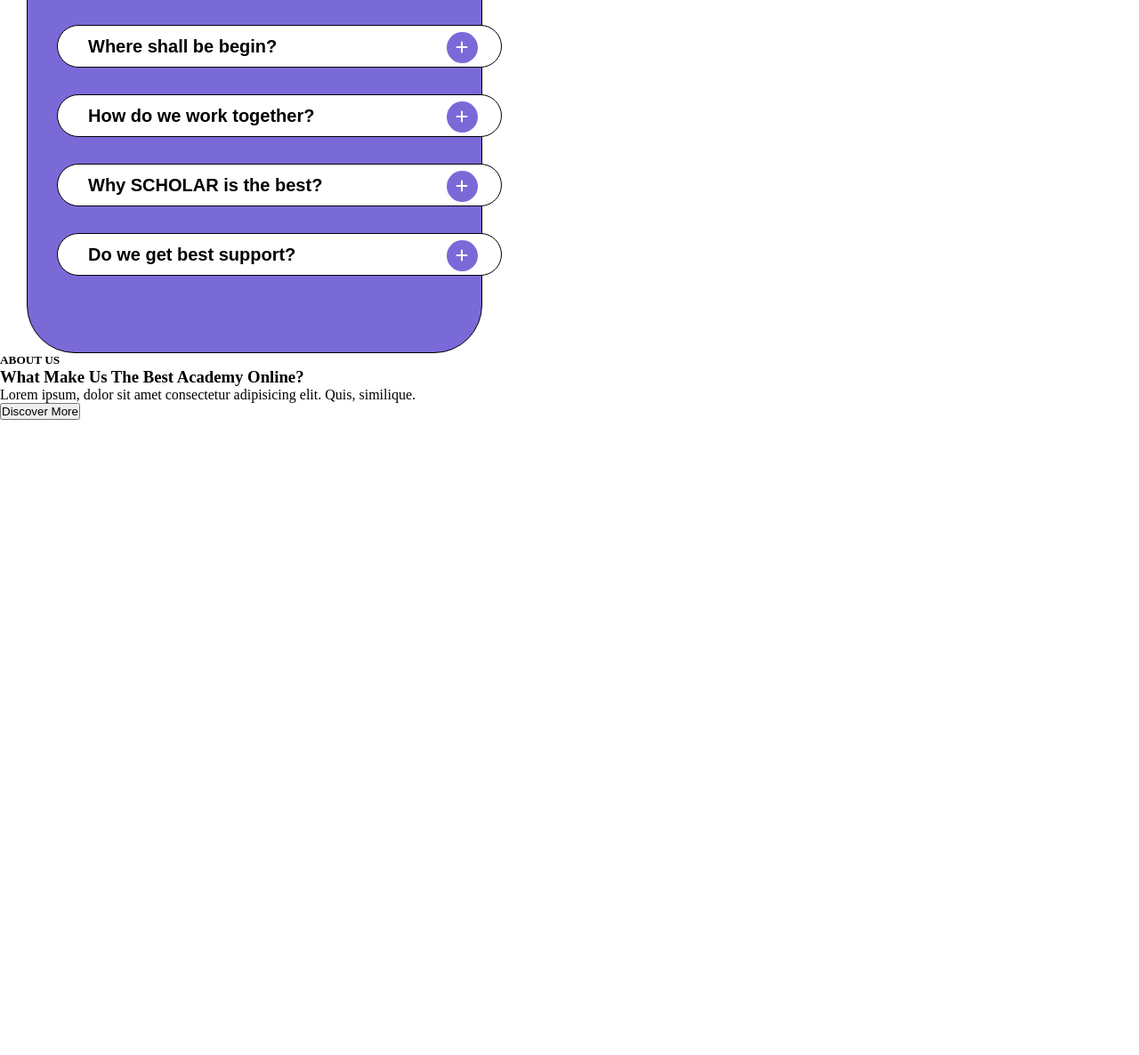
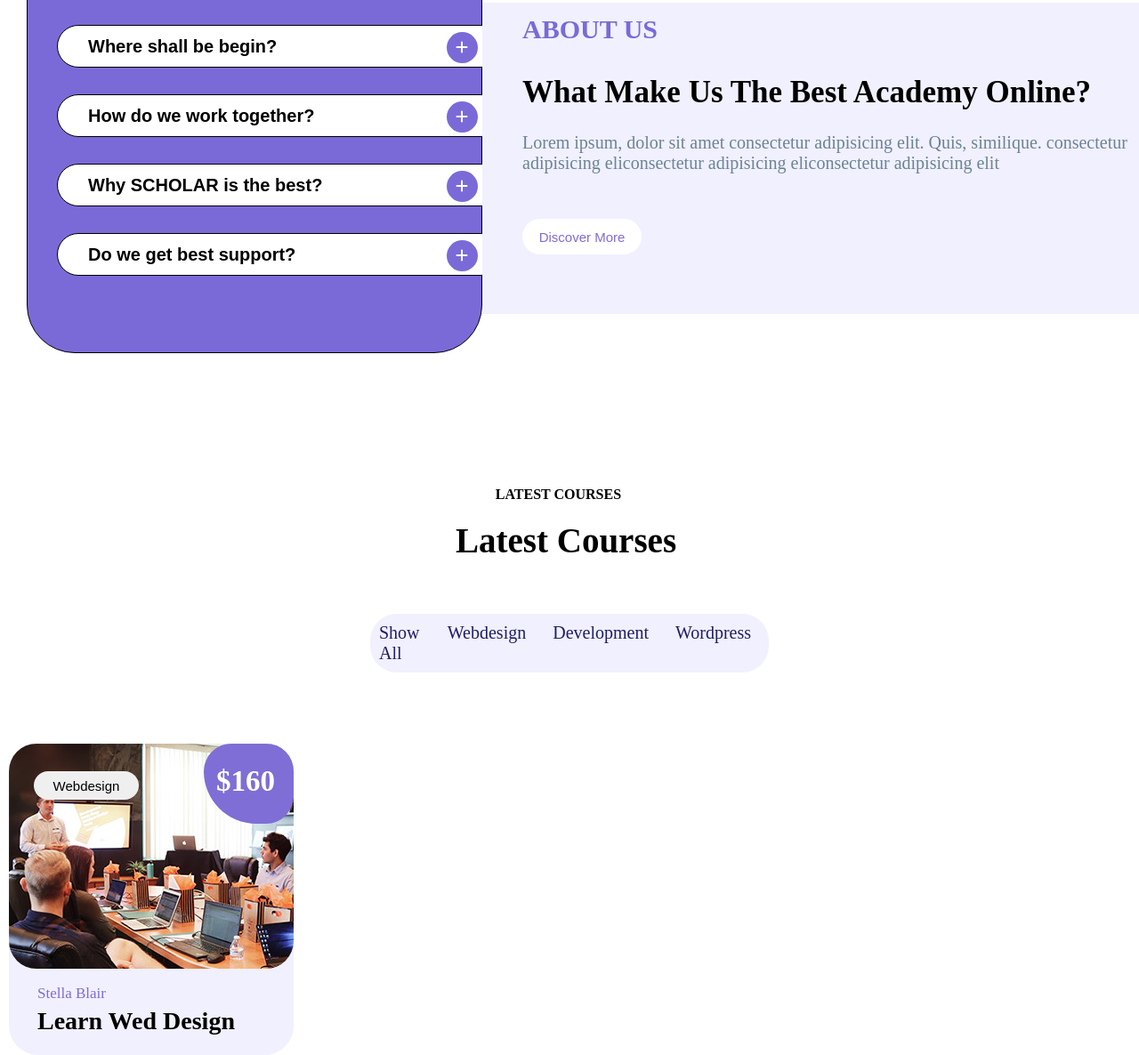
Before and after one commit to AvinashT31/scholar-website, a plain HTML site: page index.html in a window 1280 px wide. Shown: the part 1593-2779 px from the top of the page at 89% size. Before the commit the page ends 2065 px from the top, so only its background shows below. Drawn offline with Linux system fonts and the light colour scheme.

Commit message:
changes updated

```diff
--- a/index.html
+++ b/index.html
@@ -59,7 +59,7 @@
         </div>
     </header>
 
-    <section-one>
+    <section>
         <div id="box">
             <div id="boxer">
                 <div class="box1">
@@ -106,8 +106,8 @@
         </div>
     </section>
 
-        <section-two>
-            <div>
+    <section>
+        <div id="section-one">
             <div id="form">
                 <div class="searchbar">
                     <input type="text" placeholder="Where shall be begin?">
@@ -126,24 +126,49 @@
                     <i class="fa-solid fa-plus"></i>
                 </div>
             </div>
-            </div>
-            <div>
-                <div>
+
+            <div id="form1">
                 <h5>
                     ABOUT US
                 </h5>
-                    <H3>What Make Us The Best Academy Online?</H3>
-                    <p>Lorem ipsum, dolor sit amet consectetur adipisicing elit. Quis, similique.</p>
+                <h1>What Make Us The Best Academy Online?</h1>
+                <p>Lorem ipsum, dolor sit amet consectetur adipisicing elit. Quis, similique.
+                    consectetur adipisicing eliconsectetur adipisicing eliconsectetur adipisicing elit </p>
+
                 <button>Discover More</button>
             </div>
+        </div>
+    </section>
 
-
-
-
-
+    <section>
+        <div id="my-info">
+            <div class="info">
+                <h4>LATEST COURSES</h4>
+                <h1>Latest Courses</h1>
+                <ul>
+                    <li>Show All</li>
+                    <li>Webdesign</li>
+                    <li>Development</li>
+                    <li>Wordpress</li>
+                </ul>
             </div>
-
-
+        </div>
+        <div id="box-item">
+            <div class="box-item1">
+                <div class="f-item">
+                    <div>
+                        <button>Webdesign</button>
+                    </div>
+                    <div>
+                        <h1>$160</h1>
+                    </div>
+                </div>
+                <div>
+                    <p>Stella Blair</p>
+                    <h1>Learn Wed Design</h1>
+                </div>
+            </div>
+        </div>
     </section>
 </body>
 
--- a/style.css
+++ b/style.css
@@ -332,6 +332,10 @@ ul li a:hover{
 
 /* Section 2 */
 
+#section-one{
+    display: flex;
+}
+
 #form{
     margin-top: 90px;
     border: 1px solid black;
@@ -356,7 +360,7 @@ ul li a:hover{
 
 .searchbar input{
     height: 38px;
-    width: 300px;
+    width:300px;
     padding-left: 8px;
     margin-top: 4px;
     font-size: 15px;
@@ -513,5 +517,163 @@ ul li a:hover{
     color: white;
     border: none;
     outline: none;
+}
 
+#form1{
+    border: 1px solid black;
+    height: 350px;
+    width: 60%;
+    margin-top: 146px;
+    background-color: rgb(241,240,254);
+    border: none;
+    outline: none;
 }
+
+
+#form1 h5{
+    font-size: 30px;
+    margin-top: 13px;
+    margin-left: 45px;
+    color: rgb(122,106,216);
+}
+
+#form1 h1{
+    font-size: 35px;
+    margin-top: 34px;
+    margin-left: 45px;
+}
+
+#form1 p{
+   font-size: 20px;
+   margin-top: 25px;
+   margin-left: 45px;
+   color: rgb(106,132,150);
+}
+
+#form1 button{
+    width: 134px;
+    height: 40px;
+    border-radius: 36px;
+    margin-top: 51px;
+    margin-left: 45px;
+    background-color: rgb(255,255,255);
+    color: rgb(130,106,216);
+    font-size: 15px;
+    border: none;
+    outline: none;
+}
+
+/* section-three */
+
+/* #my-info{
+    border: 1px solid black;
+    height: 200px;
+    width: 100%;
+    margin-top: 110px;
+}
+
+.info{
+     border: 1px solid black;
+} */
+
+.info h4{
+    width: 13%;
+    margin: auto;
+    margin-bottom: 20px;
+    margin-top: 150px;
+}
+.info h1{
+    width:20%;
+    margin: auto;
+    font-size: 39px;
+    margin-bottom: 20px;
+}
+
+.info ul{
+    display: flex;
+    justify-content: center;
+    border: 1px solid black;
+    width: 35%;
+    margin: auto;
+    border-radius: 30px;
+    background-color: rgb(241,240,254);
+    border: none;
+    outline: none;
+    margin-top: 60px;
+}
+
+.info ul li{
+       font-size: 20px;
+       margin-right: 20px;
+       color: rgb(30,30,102);
+}
+
+
+/* Section-four */
+
+.box-item1{
+    border: 1px solid black;
+    width: 25%;
+    height: 350px;
+    margin-top: 80px;
+    border-radius: 33px;
+    margin-left: 10px;
+    background-color: rgb(241,240,254);
+    border: none;
+    outline: none;
+}
+
+.f-item{
+    height: 253px;
+    width: 100%;
+    background: url(/img/course-01.jpg);
+    border-radius: 31px;
+}
+
+.f-item > div:nth-child(1) button{
+    width: 118px;
+    height: 32px;
+    font-size: 15px;
+    border-radius: 23px;
+    margin-left: 28px;
+    margin-top: 31px;
+    background-color: rgb(240,239,239);
+    border: none;
+    outline: none;
+}
+
+.f-item > div:nth-child(2){
+    border: 1px solid black;
+    width: 101px;
+    height: 90px;
+    float: right;
+    position: relative;
+    border-radius: 31px;
+    border-bottom-left-radius: 59px;
+    bottom: 25%;
+    background-color: rgb(127,110,213);
+    color: white;
+    border: none;
+    outline: none;
+}
+
+.f-item > div:nth-child(2) h1{
+    font-size: 33px;
+    padding-left: 14px;
+    padding-top: 24px;
+}
+
+.box-item1 > div:nth-child(2) {
+    margin-left: 32px;
+    margin-top: 18px;
+}
+
+.box-item1 > div:nth-child(2) p{
+    margin-bottom: 5px;
+    font-size: 17px;
+    color: rgb(129,106,216);
+}
+
+.box-item1 > div:nth-child(2) h1{
+font-size: 28px;
+}
```
Lines whose indentation alone changed are shown as unchanged.
